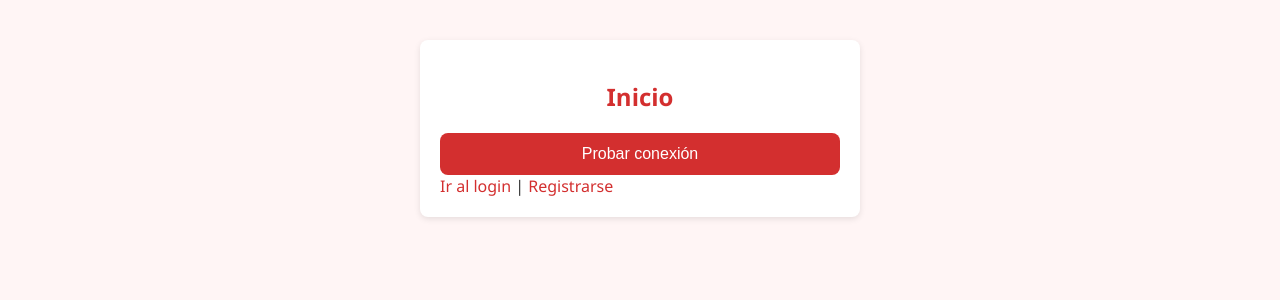
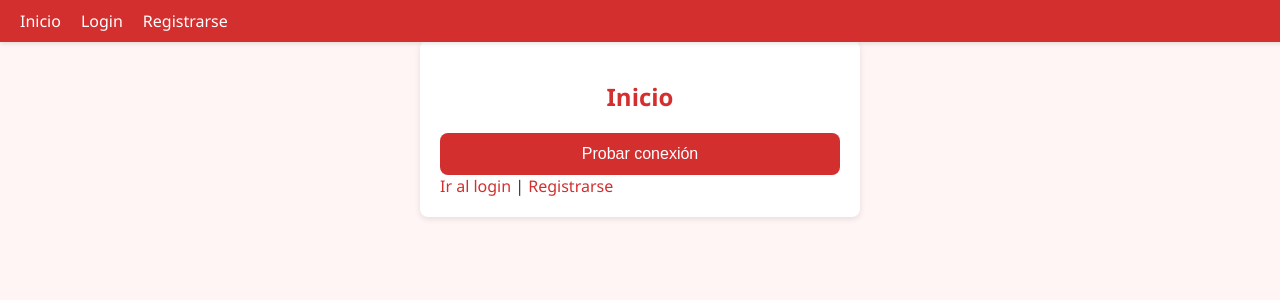
Before and after one commit to Erlantzcg89/RedSocial2026Client, an Angular app: page / in a window 1280 px wide. Shown: the top 300 px of the page. Built offline with nearby package versions, Linux system fonts and the light colour scheme.

Commit message:
menu principal

```diff
--- a/src/app/app.component.html
+++ b/src/app/app.component.html
@@ -1 +1,3 @@
+<!-- <loginComponent></loginComponent> -->
+<app-menu-principal></app-menu-principal>
 <router-outlet></router-outlet>
--- a/src/app/app.component.ts
+++ b/src/app/app.component.ts
@@ -1,9 +1,10 @@
 import { Component } from '@angular/core';
 import { RouterOutlet } from '@angular/router';
+import { MenuPrincipalComponent } from './components/menu-principal/menu-principal.component';
 
 @Component({
   selector: 'app-root',
-  imports: [RouterOutlet],
+  imports: [RouterOutlet, MenuPrincipalComponent],
   templateUrl: './app.component.html',
   styleUrl: './app.component.css'
 })
--- /dev/null
+++ b/src/app/components/menu-principal/menu-principal.component.css
@@ -0,0 +1,31 @@
+.menu-principal {
+  width: 100%;
+  background-color: #d32f2f; /* color primario */
+  color: white;
+  padding: 10px 20px;
+  display: flex;
+  justify-content: flex-start;
+  align-items: center;
+  box-shadow: 0 2px 4px rgba(0,0,0,0.1);
+  position: fixed;
+  top: 0;
+  left: 0;
+  z-index: 1000; /* siempre encima */
+}
+
+.menu-principal a {
+  color: white;
+  text-decoration: none;
+  margin-right: 20px;
+  font-weight: 500;
+  transition: color 0.3s ease;
+}
+
+.menu-principal a:hover {
+  color: #fff5f5;
+}
+
+/* Añadimos padding superior al contenido debajo del menú */
+body, .router-outlet {
+  padding-top: 60px; /* ajusta según la altura del menú */
+}
--- /dev/null
+++ b/src/app/components/menu-principal/menu-principal.component.html
@@ -0,0 +1,5 @@
+<nav class="menu-principal">
+  <a routerLink="/home">Inicio</a>
+  <a routerLink="/login">Login</a>
+  <a routerLink="/register">Registrarse</a>
+</nav>
```
Also changed, not shown: src/app/components/menu-principal/menu-principal.component.ts (added, +14 -0 lines), 1 other file (tests, documents, lock files or other folders).
